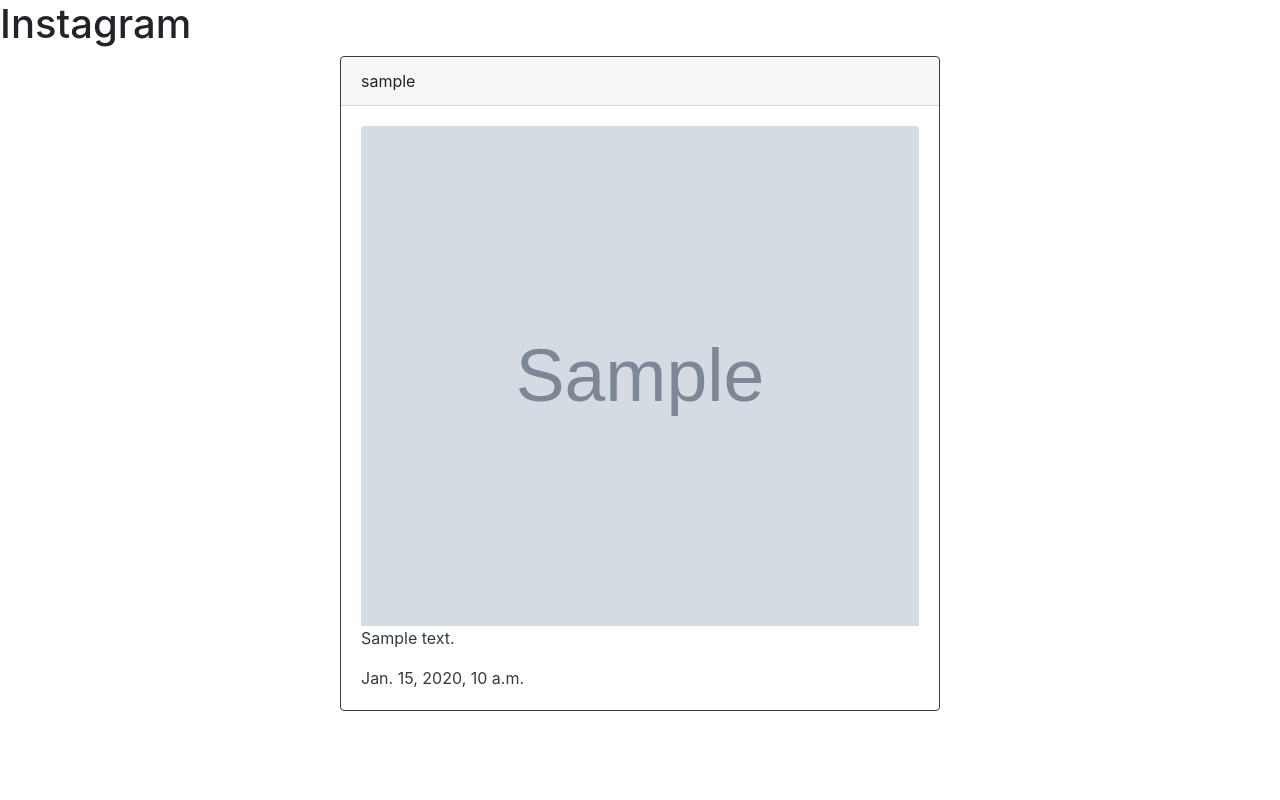
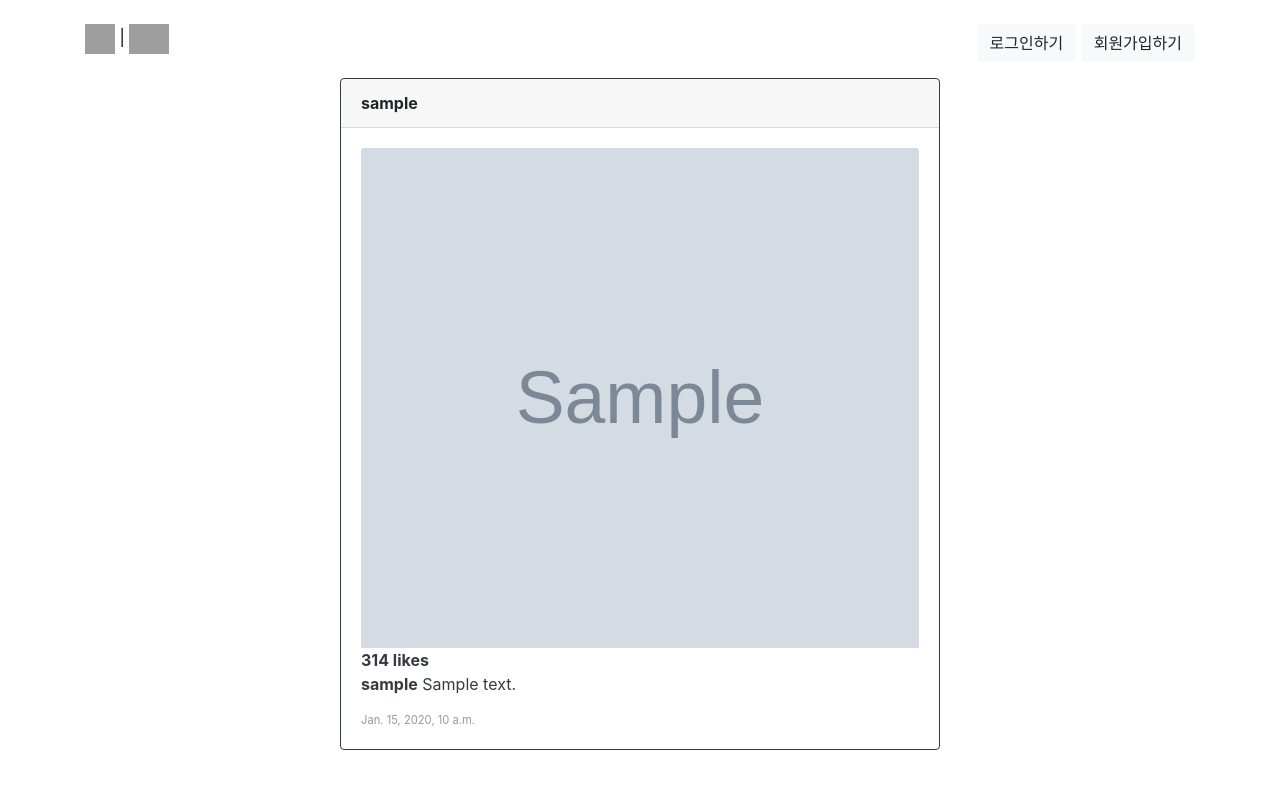
Before and after one commit to Chrisaor/instagram_practice, a Django app: page / in a window 1280 px wide. Run offline with Django 3.2, Linux system fonts and the light colour scheme; tables that the repository leaves empty hold one stand-in row (values such as "Sample post"); grey boxes marked "Sample" are stand-in pictures; some libraries are stand-ins or nearby versions; grey boxes are pictures that could not be loaded.

Commit message:
Instagram logo 삽입 및 버튼 구현

```diff
--- a/app/templates/base.html
+++ b/app/templates/base.html
@@ -9,8 +9,25 @@
     <link rel="stylesheet" href="https://stackpath.bootstrapcdn.com/bootstrap/4.1.1/css/bootstrap.min.css" integrity="sha384-WskhaSGFgHYWDcbwN70/dfYBj47jz9qbsMId/iRN3ewGhXQFZCSftd1LZCfmhktB" crossorigin="anonymous">
 </head>
 <body>
-<h1>Instagram</h1>
-{% block content %}{% endblock %}
+<br>
+<div class="container">
+    <div class="text-left" style="display: inline">
+    <a href="{% url 'index' %}" style="text-decoration: None; color: #000;"><img src="media/post/instagram_icon.png" width="30px" height="30px" alt="">
+    |
+    <img src="media/post/instagramLogo.png" height="30px" alt=""></a>
+    </div>
+    <div class="text-right float-right">
+        <a href="">
+            <button type="button" class="btn btn-light">로그인하기</button>
+        </a>
+        <a href="">
+            <button type="button" class="btn btn-light">회원가입하기</button>
+        </a>
+    </div>
+    </div>
+
+{% block content %}
+{% endblock %}
     <script src="https://code.jquery.com/jquery-3.3.1.slim.min.js" integrity="sha384-q8i/X+965DzO0rT7abK41JStQIAqVgRVzpbzo5smXKp4YfRvH+8abtTE1Pi6jizo" crossorigin="anonymous"></script>
     <script src="https://cdnjs.cloudflare.com/ajax/libs/popper.js/1.14.3/umd/popper.min.js" integrity="sha384-ZMP7rVo3mIykV+2+9J3UJ46jBk0WLaUAdn689aCwoqbBJiSnjAK/l8WvCWPIPm49" crossorigin="anonymous"></script>
     <script src="https://stackpath.bootstrapcdn.com/bootstrap/4.1.1/js/bootstrap.min.js" integrity="sha384-smHYKdLADwkXOn1EmN1qk/HfnUcbVRZyYmZ4qpPea6sjB/pTJ0euyQp0Mk8ck+5T" crossorigin="anonymous"></script>
--- a/app/templates/posts/index.html
+++ b/app/templates/posts/index.html
@@ -5,12 +5,14 @@
 
 {% block content %}
 {% for post in posts %}
+<br>
 <div class="card border-dark mb-3 mx-auto" style="max-width: 600px">
-  <div class="card-header">{{ post.author }}</div>
+  <div class="card-header"><strong>{{ post.author }}</strong></div>
   <div class="card-body text-dark">
       <img class="card-img-top" src="media/{{ post.photo }}" width="500" height="500" alt="">
-    <p class="card-text">{{ post.content }}</p>
-    <p class="card-text">{{ post.pub_date }}</p>
+      <p style="margin: 0;"><strong>314 likes</strong></p>
+    <p class="card-text"><strong>{{ post.author }}</strong> {{ post.content }}</p>
+    <p class="card-text" style="font-size: 0.7rem; color: #999;" >{{ post.pub_date }}</p>
   </div>
 </div>
 {% endfor %}
```
